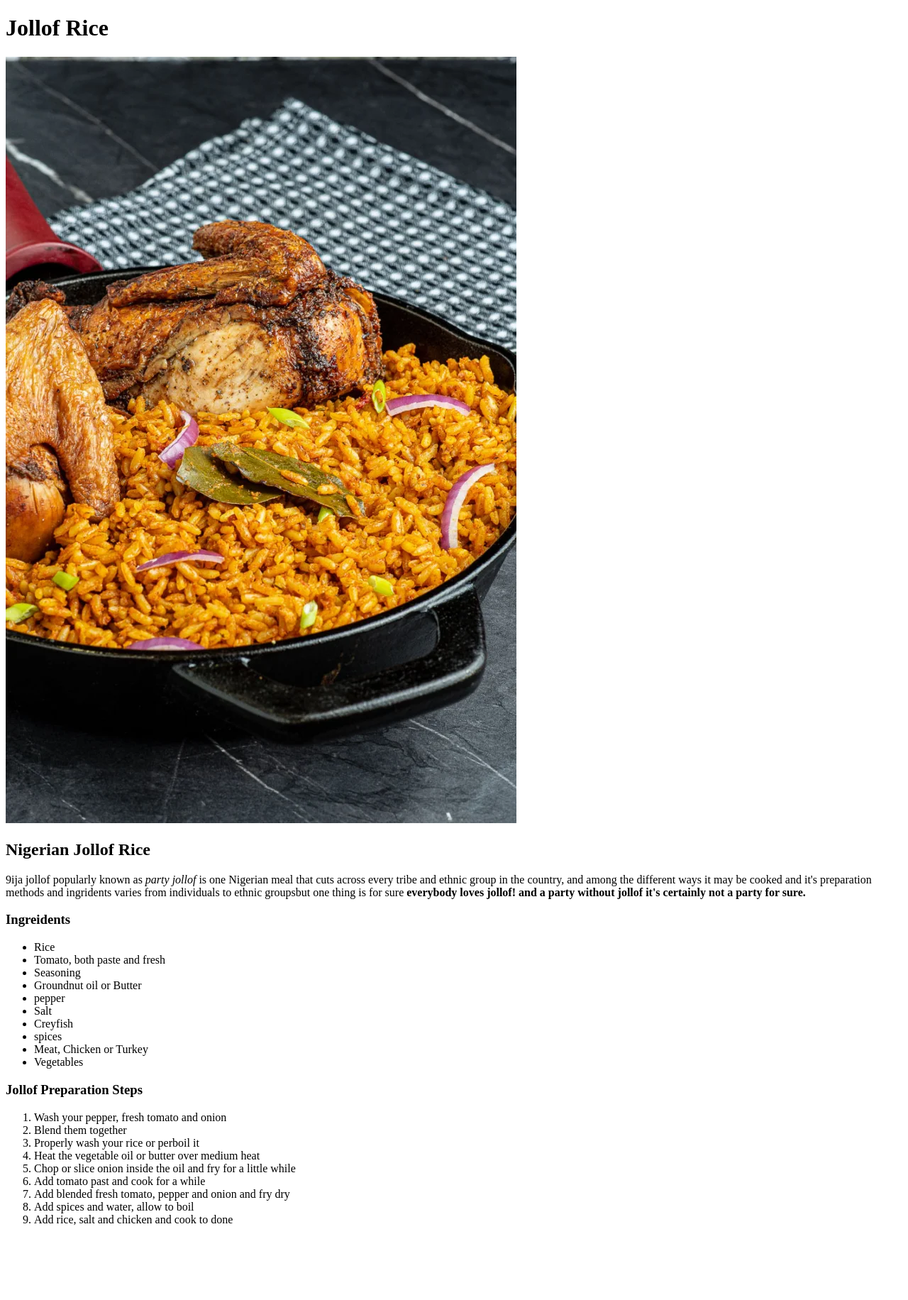
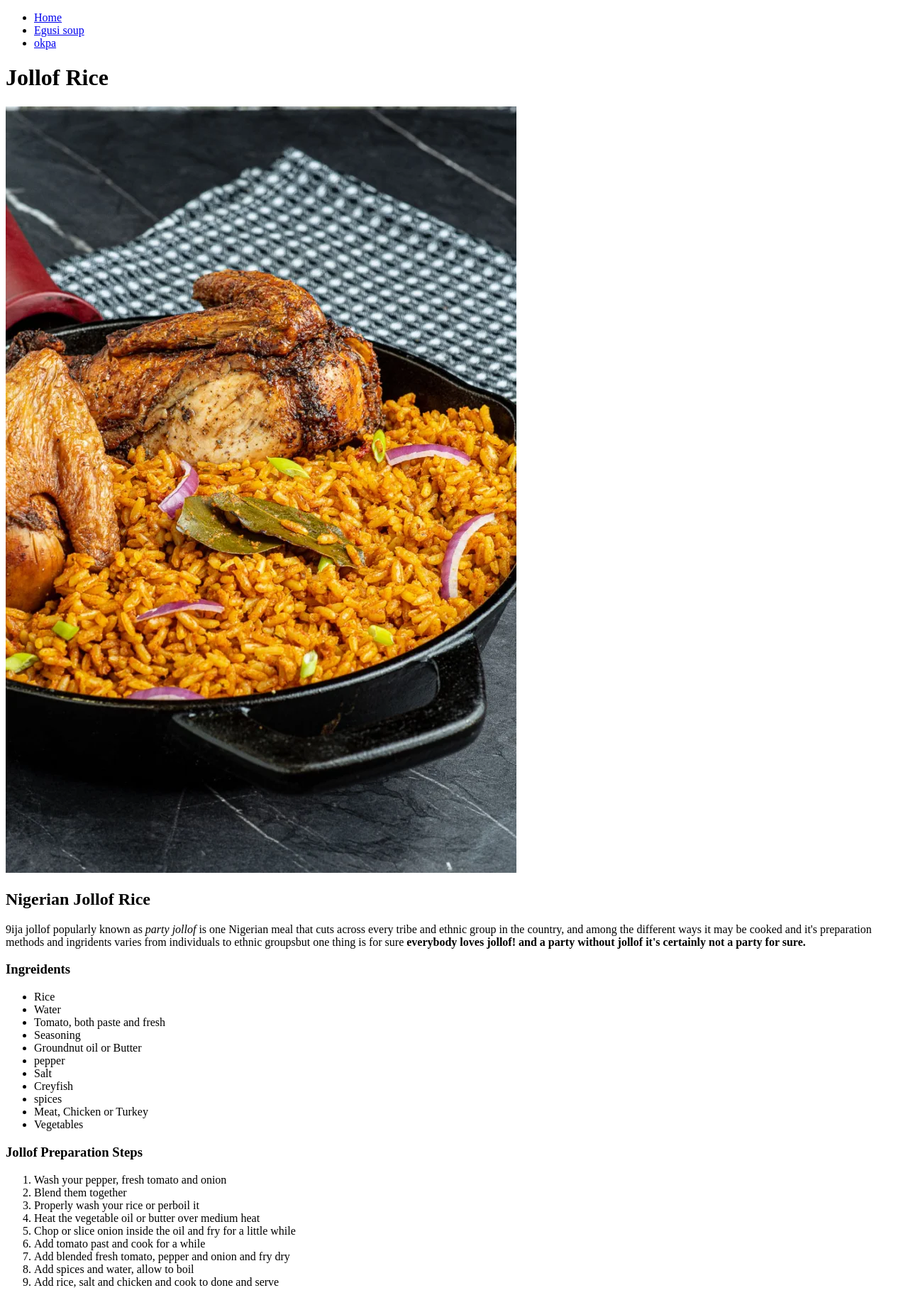
Before and after one commit to LuchiCynthia/odin-recipes, a plain HTML site: page recipes/jollof.html in a window 1280 px wide. Shown: the whole page at 71% size. Before the commit the page ends 1744 px from the top, so only its background shows below. Drawn offline with Linux system fonts and the light colour scheme.

Commit message:
Add jollof.html

```diff
--- a/recipes/jollof.html
+++ b/recipes/jollof.html
@@ -6,6 +6,12 @@
     <title>Document</title>
 </head>
 <body>
+    <ul>
+        <li><a href="../index.html">Home</a></li>
+        <li><a href="egusi-soup.html">Egusi soup</a></li>
+        <li><a href="okpa.html">okpa</a></li>
+    </ul>
+
     <h1>Jollof Rice</h1>
     <img src="image/jollof.jpg" alt="picture of nigerian jollof">
 
@@ -21,6 +27,7 @@
     <h3>Ingreidents</h3>
     <ul>
         <li>Rice</li>
+        <li>Water</li>
         <li>Tomato, both paste and fresh</li>
         <li>Seasoning</li>
         <li>Groundnut oil or Butter</li>
@@ -42,7 +49,7 @@
         <li>Add tomato past and cook for a while</li>
         <li>Add blended fresh tomato, pepper and onion and fry dry</li>
         <li>Add spices and water, allow to boil</li>
-        <li>Add rice, salt and chicken and cook to done</li>
+        <li>Add rice, salt and chicken and cook to done and serve</li>
     </ol>
 
 </body>
```
